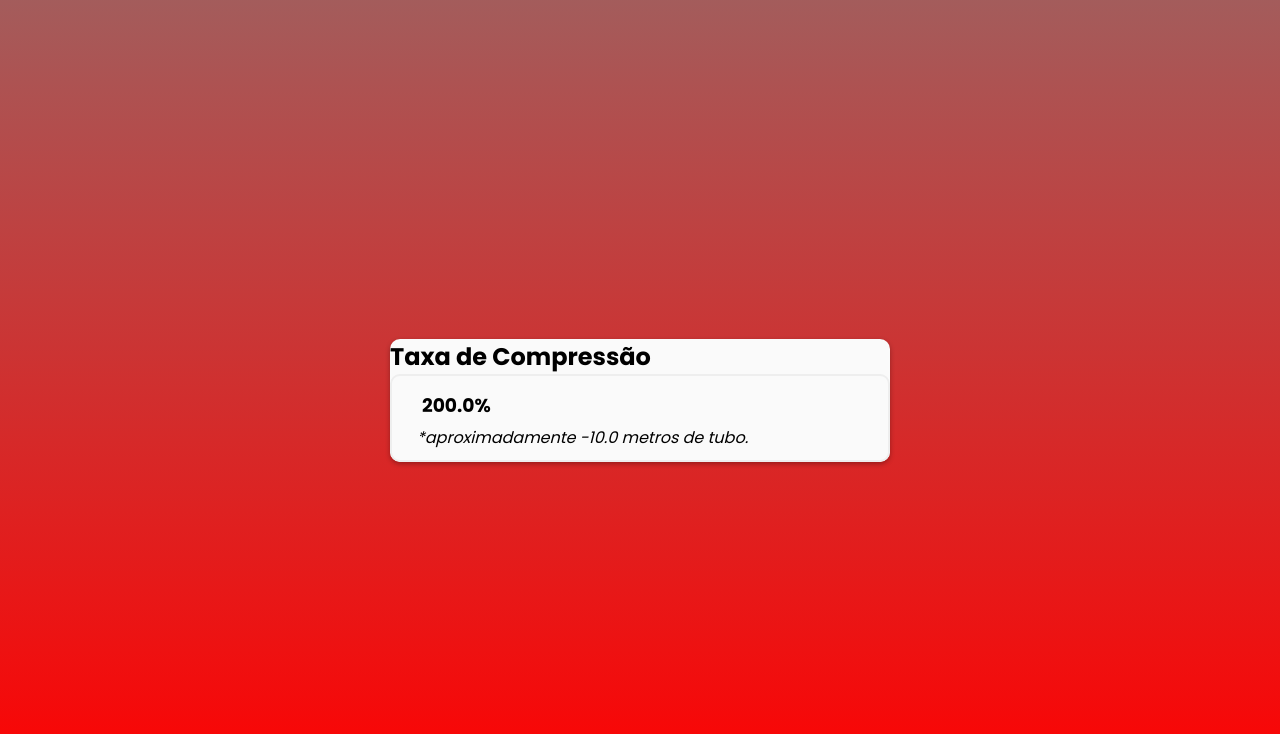
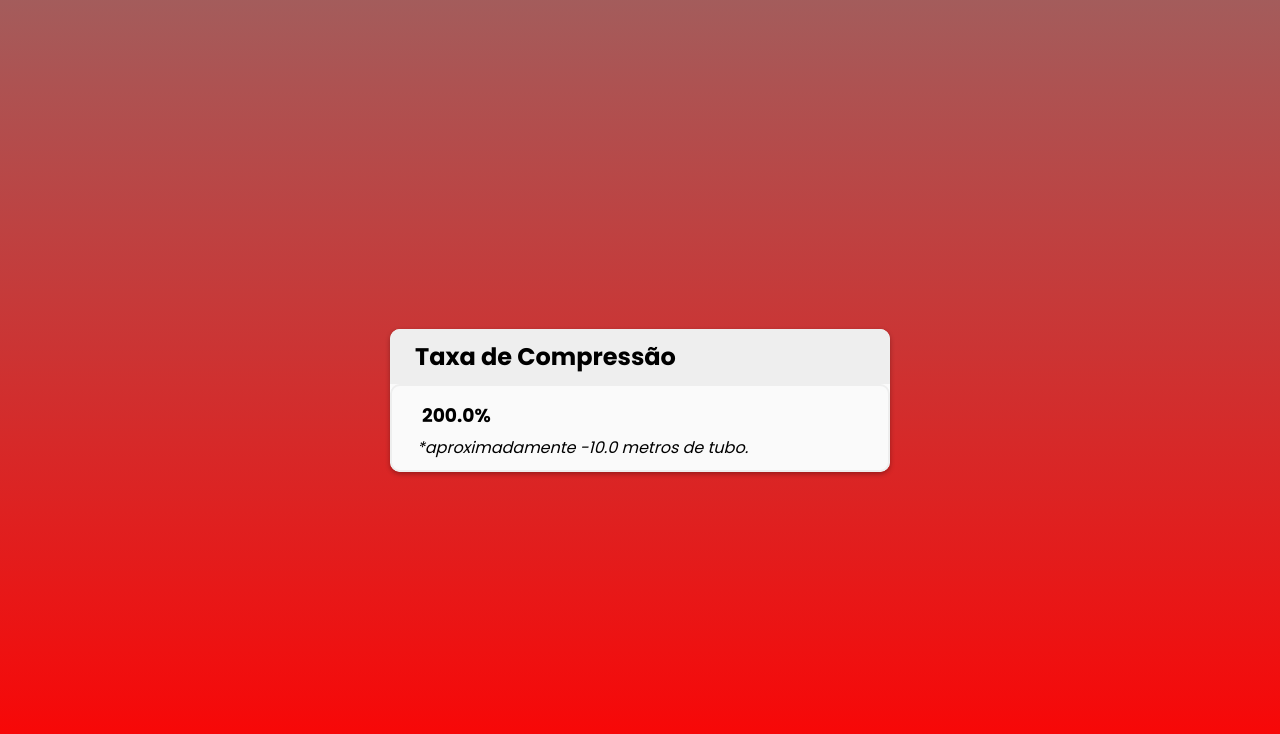
Before and after one commit to Ian-FS/calcula-facil, a website built with Vite: page index.html in a window 1280 px wide. Both pictures are taken after typing "5", "5", "5", "5" into the empty fields and a click on the button "Calcular". Built offline with nearby package versions, Linux system fonts and the light colour scheme.

Commit message:
atualizado o estilo da página

```diff
--- a/style.scss
+++ b/style.scss
@@ -83,7 +83,10 @@ body {
 .result-container {
   display: none;
   flex-direction: column;
-  // padding: 25px;
+  .result-header {
+    padding: 10px 25px;
+    background-color: #eee;
+  }
   .result-box {
     display: flex;
     flex-direction: column;
```
